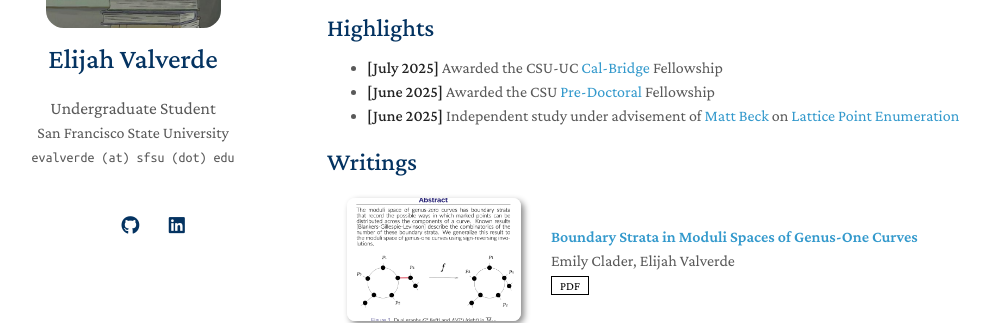
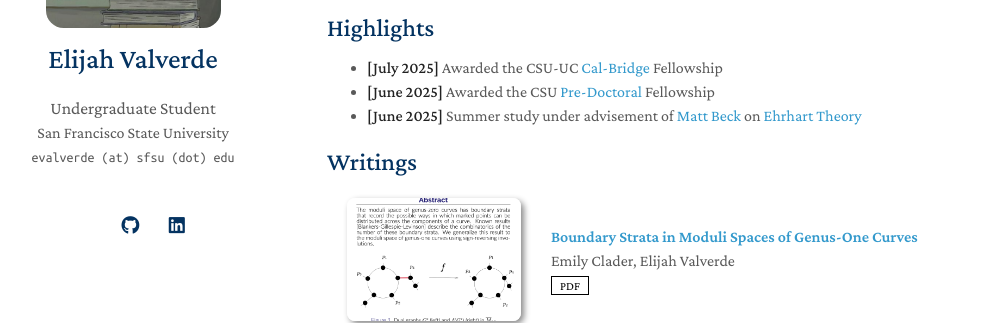
Before and after one commit to elijah-valverde/elijah-valverde.github.io, a Jekyll site: the page built from index.md, in a window 1280 px wide. Shown: the part 211-534 px from the top of the page, without its empty margins (143-1140 px from the left). Built offline with Jekyll 4.4.1, drawn with Linux system fonts in a browser that asks for light colours; a style sheet for code colours, icons or effects is not loaded; our own code applies the rules of GitHub Pages for plain Markdown files.

Commit message:
Update index.md
changed "lattice point...." to Ehrhart theory

```diff
--- a/index.md
+++ b/index.md
@@ -11,7 +11,7 @@ Hi! My name is Elijah *he/they*, I am a student in San Francisco State Mathmeati
 
 - **[July 2025]** Awarded the CSU-UC [Cal-Bridge](https://calbridge.org/undergraduate-program/) Fellowship
 - **[June 2025]** Awarded the CSU [Pre-Doctoral](https://fellowships.sfsu.edu/california-pre-doctoral-program) Fellowship
-- **[June 2025]** Independent study under advisement of [Matt Beck](https://matthbeck.github.io/420.html) on [Lattice Point Enumeration](https://matthbeck.github.io/ccd.html)
+- **[June 2025]** Summer study under advisement of [Matt Beck](https://matthbeck.github.io/420.html) on [Ehrhart Theory](https://matthbeck.github.io/ccd.html)
 
 {% include_relative _includes/publications.md %}
 ## Services
```
